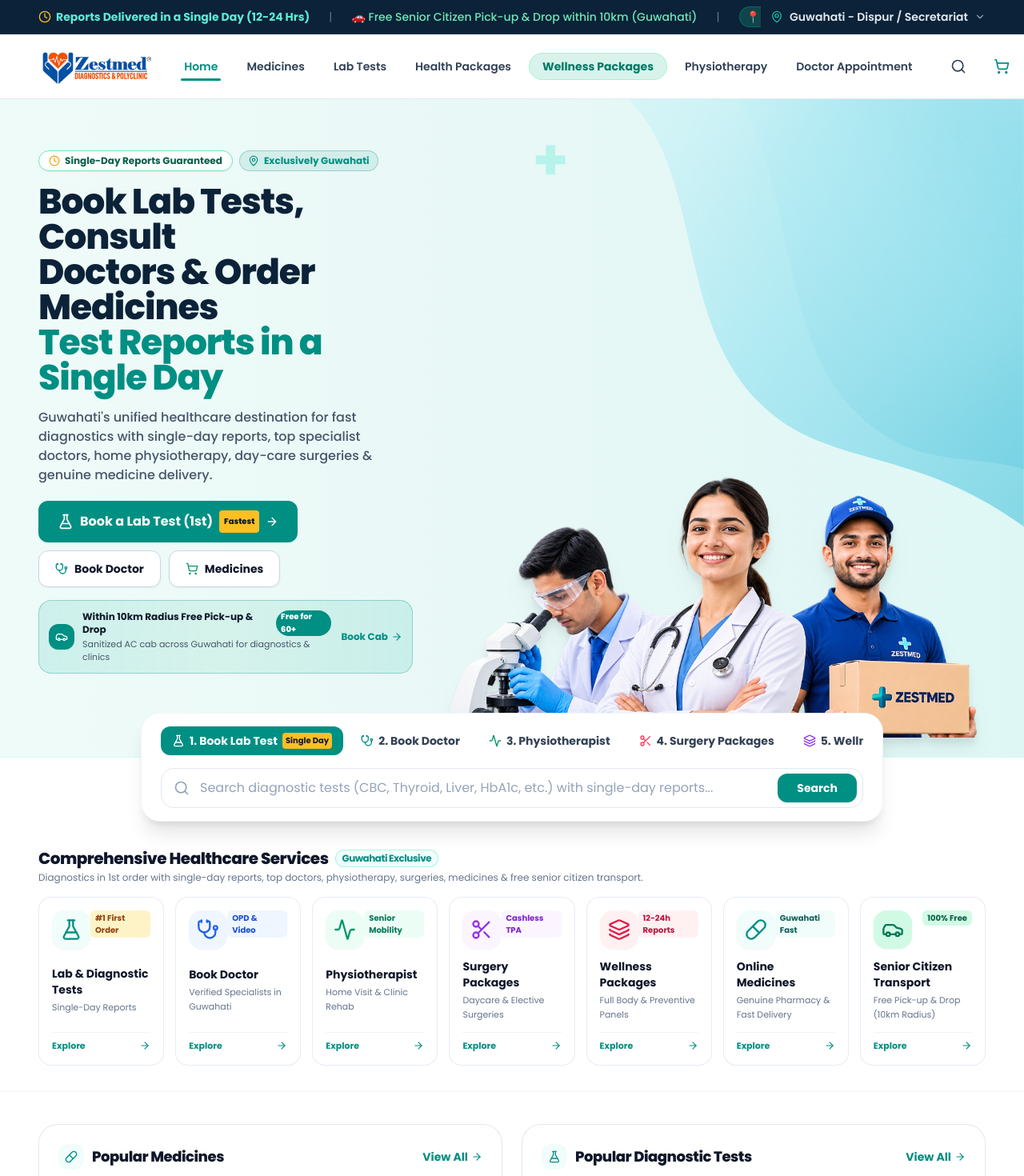
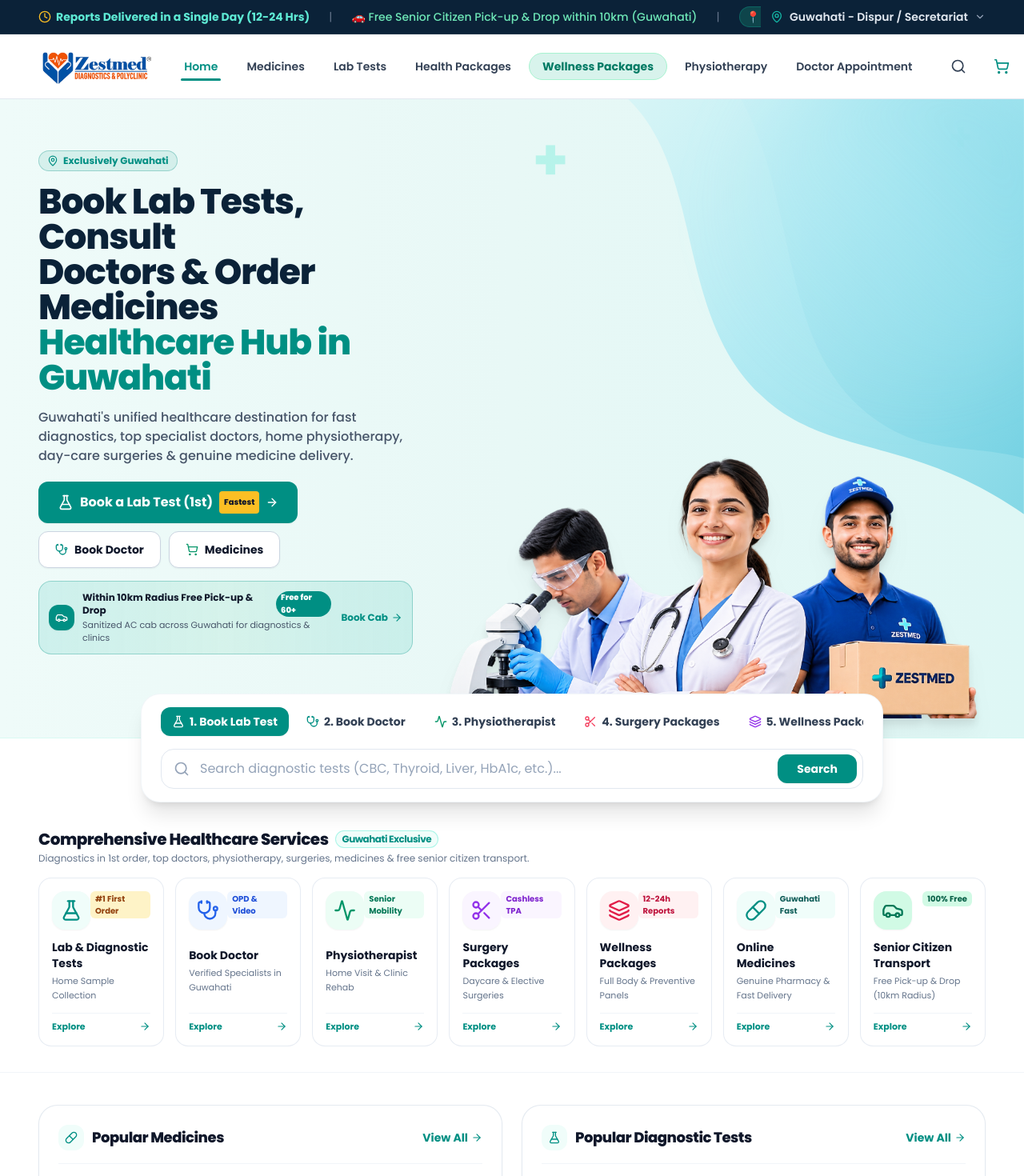
Before and after one commit to Ajayendra30/ZESTMED, a React (Vite) app: page / in a window 1280 px wide. Shown: the top 1470 px of the page at 80% size. Built offline with nearby package versions, Linux system fonts and the light colour scheme.

Commit message:
fix: remove single-day reports guaranteed badges and text mentions from homepage

```diff
--- a/src/components/HealthcareCategories.jsx
+++ b/src/components/HealthcareCategories.jsx
@@ -16,7 +16,7 @@ export default function HealthcareCategories({
     {
       id: 'lab-tests',
       title: 'Lab & Diagnostic Tests',
-      sub: 'Single-Day Reports ',
+      sub: 'Home Sample Collection',
       badge: '#1 First Order',
       badgeColor: 'bg-amber-100 text-amber-800',
       iconBg: 'bg-teal-50 text-[#008F83]',
@@ -97,7 +97,7 @@ export default function HealthcareCategories({
               </span>
             </h2>
             <p className="text-xs text-slate-500 mt-0.5">
-              Diagnostics in 1st order with single-day reports, top doctors, physiotherapy, surgeries, medicines & free senior citizen transport.
+              Diagnostics in 1st order, top doctors, physiotherapy, surgeries, medicines & free senior citizen transport.
             </p>
           </div>
         </div>
--- a/src/components/Hero.jsx
+++ b/src/components/Hero.jsx
@@ -57,10 +57,6 @@ export default function Hero({ onOpenDoctorModal, onOpenPhysioModal, onOpenSurge
 
             {/* Tag Badges Row */}
             <div className="flex flex-wrap items-center gap-2">
-              <div className="inline-flex items-center gap-1.5 px-3 py-1 rounded-full bg-white/95 border border-emerald-300 shadow-xs text-xs font-bold text-emerald-800 backdrop-blur-xs">
-                <Clock className="w-3.5 h-3.5 text-amber-500 shrink-0" />
-                <span>Single-Day Reports Guaranteed</span>
-              </div>
               <div className="inline-flex items-center gap-1.5 px-2.5 py-1 rounded-full bg-[#008F83]/10 border border-[#008F83]/30 text-xs font-bold text-[#008F83]">
                 <MapPin className="w-3.5 h-3.5 shrink-0" />
                 <span>Exclusively Guwahati</span>
@@ -71,12 +67,12 @@ export default function Hero({ onOpenDoctorModal, onOpenPhysioModal, onOpenSurge
             <h1 className="text-3xl sm:text-4xl md:text-5xl lg:text-[38px] xl:text-[44px] 2xl:text-[48px] font-black text-[#0B2238] tracking-tight leading-[1.15]">
               Book Lab Tests, Consult <br />
               Doctors & Order Medicines <br />
-              <span className="text-[#008F83]">Test Reports in a Single Day</span>
+              <span className="text-[#008F83]">Healthcare Hub in Guwahati</span>
             </h1>
 
             {/* Subheading */}
             <p className="text-xs sm:text-sm md:text-base text-slate-600 max-w-xl font-medium leading-relaxed">
-              Guwahati's unified healthcare destination for fast diagnostics with single-day reports, top specialist doctors, home physiotherapy, day-care surgeries & genuine medicine delivery.
+              Guwahati's unified healthcare destination for fast diagnostics, top specialist doctors, home physiotherapy, day-care surgeries & genuine medicine delivery.
             </p>
 
             {/* CTAs - #1 Lab Tests is Primary Button */}
--- a/src/components/HomeFeaturesOverview.jsx
+++ b/src/components/HomeFeaturesOverview.jsx
@@ -111,8 +111,6 @@ export default function HomeFeaturesOverview({ onSelectPackage, onOpenSeniorPick
                 <h3 className="text-base sm:text-lg font-black text-slate-900 leading-tight">
                   Health Checkup Packages
                 </h3>
-                <span className="text-[10px] font-bold bg-[#008F83] text-white px-2 py-0.5 rounded-full">
-                  Single-Day Reports </span>
               </div>
               <p className="text-xs text-slate-600 font-medium mt-0.5">
                 Comprehensive packages delivered in 12-24 hours across Guwahati.
--- a/src/components/LocationModal.jsx
+++ b/src/components/LocationModal.jsx
@@ -54,7 +54,7 @@ export default function LocationModal() {
                   Exclusively Guwahati
                 </span>
               </div>
-              <p className="text-xs text-muted">Single-day reports & free 10km senior citizen transport across all Guwahati hubs</p>
+              <p className="text-xs text-muted">Free 10km senior citizen transport across all Guwahati hubs</p>
             </div>
           </div>
           <button
@@ -163,7 +163,7 @@ export default function LocationModal() {
         {/* Footer */}
         <div className="px-6 py-3 bg-slate-50 border-t border-border flex items-center justify-between text-xs text-muted">
           <span>Active Hub: <strong className="text-dark">{currentLocation.city} ({currentLocation.pincode})</strong></span>
-          <span className="text-[#008F83] font-semibold">Single-Day Reports </span>
+          <span className="text-[#008F83] font-semibold">Verified Guwahati Hub</span>
         </div>
       </div>
     </div>
--- a/src/components/SearchSection.jsx
+++ b/src/components/SearchSection.jsx
@@ -48,7 +48,7 @@ export default function SearchSection({
   const getPlaceholder = () => {
     switch (activeTab) {
       case 'tests':
-        return 'Search diagnostic tests (CBC, Thyroid, Liver, HbA1c, etc.) with single-day reports...';
+        return 'Search diagnostic tests (CBC, Thyroid, Liver, HbA1c, etc.)...';
       case 'doctor':
         return 'Search doctors by specialty in Guwahati (Cardiologist, Physician, Ortho, etc.)...';
       case 'physio':
@@ -56,7 +56,7 @@ export default function SearchSection({
       case 'surgery':
         return 'Search daycare surgery packages (Cataract, Gallbladder, Hernia, Laser Piles)...';
       case 'packages':
-        return 'Search wellness health packages with same-day reports...';
+        return 'Search wellness health packages...';
       case 'medicines':
         return 'Search genuine medicines & healthcare products in Guwahati...';
       default:
@@ -82,8 +82,6 @@ export default function SearchSection({
           >
             <FlaskConical className="w-3.5 h-3.5 sm:w-4 sm:h-4" />
             <span>1. Book Lab Test</span>
-            <span className={`text-[10px] px-1 rounded font-bold ${activeTab === 'tests' ? 'bg-amber-400 text-slate-900' : 'bg-teal-50 text-[#008F83]'}`}>
-              Single Day </span>
           </button>
 
           {/* 2. Book Doctor */}
```
